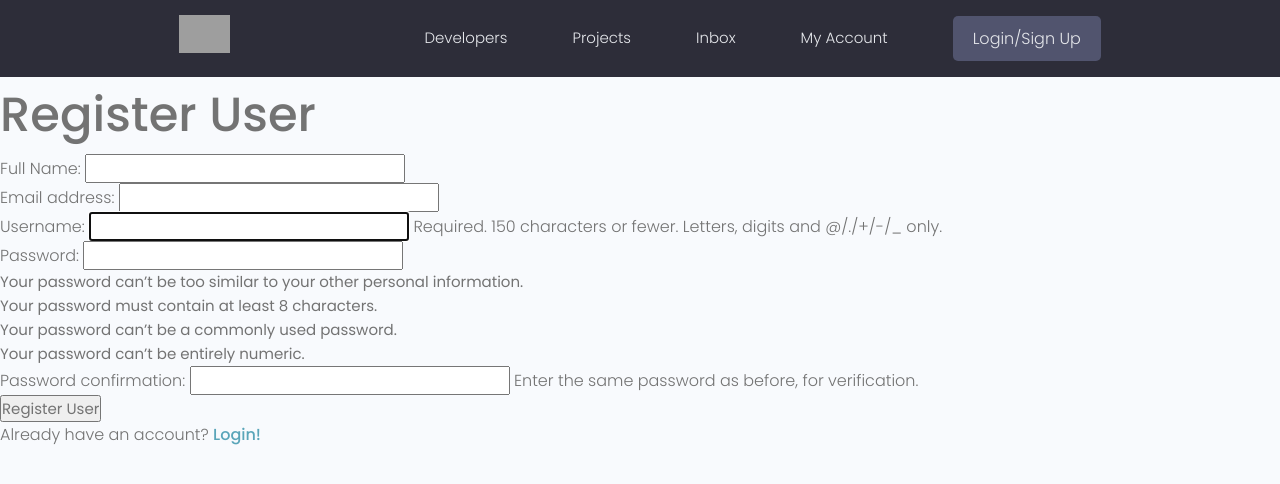
After one commit to nnune028/devsearch108, a Django app: page /register/ in a window 1280 px wide. The commit adds this page. Shown: the top 484 px of the page. Run offline with Django 4.2, Linux system fonts and the light colour scheme; some libraries are stand-ins or nearby versions; grey boxes are pictures that could not be loaded.

Commit message:
Add user registration.

```diff
--- a/projects/views.py
+++ b/projects/views.py
@@ -2,6 +2,7 @@ from django.shortcuts import render, redirect
 from django.http import HttpResponse
 from .models import Project
 from .forms import ProjectForm
+from django.contrib.auth.decorators import login_required
 
 # Create your views here.
 def projects(request):
@@ -15,6 +16,7 @@ def project(request, pk):
     context = {'project':projectObj, 'tags':tags}
     return render(request, 'projects/single-project.html', context)
 
+@login_required(login_url="login") # If not logged in, redirect to the login URL
 def createProject(request):
     form = ProjectForm()
 
@@ -27,6 +29,7 @@ def createProject(request):
     context = {'form':form}
     return render(request, "projects/project_form.html", context)
 
+@login_required(login_url="login") # If not logged in, redirect to the login URL
 def updateProject(request, pk):
     project = Project.objects.get(id=pk) # Gets the existing project
     form = ProjectForm(instance=project) # Form is assigned to the existing project
@@ -40,6 +43,7 @@ def updateProject(request, pk):
     context = {'form':form}
     return render(request, "projects/project_form.html", context)
 
+@login_required(login_url="login") # If not logged in, redirect to the login URL
 def deleteProject(request, pk):
     project = Project.objects.get(id=pk) # Query object
     if request.method == 'POST':
--- a/templates/main.html
+++ b/templates/main.html
@@ -19,6 +19,15 @@
     </head>
 <body>
     {% include 'navbar.html' %}
+
+    {% if messages %}
+        <ul class="messages">
+            {% for message in messages %}
+                <li{% if message.tags %} class="{{ message.tags }}"{% endif %}>{{ message }}</li>
+            {% endfor %}
+        </ul>
+    {% endif %}
+
     {% block content %}
     {% endblock content %}
 </body>
--- a/templates/navbar.html
+++ b/templates/navbar.html
@@ -17,8 +17,12 @@
           <li class="header__menuItem"><a href="{% url 'projects' %}">Projects</a></li>
           <li class="header__menuItem"><a href="">Inbox</a></li>
           <li class="header__menuItem"><a href="">My Account</a></li>
-          <li class="header__menuItem"><a href="{% url 'create-project' %}" class="btn btn--sub">Add Project</a></li>
-          <li class="header__menuItem"><a href="" class="btn btn--sub">Login/Sign Up</a></li>
+          {% if request.user.is_authenticated %}
+            <li class="header__menuItem"><a href="{% url 'create-project' %}" class="btn btn--sub">Add Project</a></li>
+            <li class="header__menuItem"><a href="{% url 'logout' %}" class="btn btn--sub">Log Out</a></li>
+          {% else %}
+            <li class="header__menuItem"><a href="{% url 'login' %}" class="btn btn--sub">Login/Sign Up</a></li>
+          {% endif %}
         </ul>
       </nav>
     </div>
--- /dev/null
+++ b/users/forms.py
@@ -0,0 +1,11 @@
+from django.forms import ModelForm
+from django.contrib.auth.models import User
+from django.contrib.auth.forms import UserCreationForm
+
+class CustomUserCreationForm(UserCreationForm):
+    class Meta:
+        model = User
+        fields = ['first_name', 'email', 'username', 'password1', 'password2']
+        labels = {
+            'first_name':'Full Name',
+        }
--- /dev/null
+++ b/users/templates/users/login_register.html
@@ -0,0 +1,27 @@
+{% extends 'main.html' %}
+
+{% block content %}
+
+{% if page == 'register' %}
+
+<h1>Register User</h1>
+<form method="POST" action="{% url 'register' %}">
+    {% csrf_token %}
+    {{ form.as_p }}
+    <input type="submit" value="Register User" />
+</form>
+<p>Already have an account? <a href="{% url 'login' %}">Login!</a></p>
+
+{% else %}
+<form action="{% url 'login' %}" method="POST">
+    <!-- csrf token must be added for every post request -->
+    {% csrf_token %}
+    <input type="text" name="username" placeholder="Username" />
+    <input type="password" name="password" placeholder="Enter password" />
+    <input type="submit" value="Login" />
+
+    <p>Don't have an account? <a href="{% url 'register' %}">Sign up!</a></p>
+</form>
+{% endif %}
+
+{% endblock content %}
--- a/users/urls.py
+++ b/users/urls.py
@@ -2,6 +2,10 @@ from django.urls import path, include
 from . import views
 
 urlpatterns = [
+    path('login/', views.loginUser, name="login"),
+    path('logout/', views.logoutUser, name="logout"),
+    path('register/', views.registerUser, name="register"),
+
     path('', views.profiles, name="profiles"),
     path('profile/<str:pk>/', views.userProfile, name="profile"),
 ]
--- a/users/views.py
+++ b/users/views.py
@@ -1,14 +1,71 @@
-from django.shortcuts import render
+from django.shortcuts import render, redirect
+from django.contrib.auth import login, authenticate, logout
+from django.contrib import messages
+from django.contrib.auth.models import User
 from .models import Profile
+from .forms import CustomUserCreationForm
+
 
 # Create your views here.
+
+''' Renders the login page '''
+def loginUser(request):
+    page = 'login'
+    if request.user.is_authenticated:
+        return redirect('profiles')
+
+    if request.method == 'POST':
+        username = request.POST['username']
+        password = request.POST['password']
+
+        try:
+            user = User.objects.get(username=username)
+        except:
+            messages.error(request, 'Username does not exist!')
+
+        user = authenticate(request, username=username, password=password) # Queries database and returns the username and password if there
+
+        if user is not None:
+            login(request, user) # Creates session for user in database, adds session to the browser's cookies
+            return redirect('profiles')
+        else:
+            messages.error(request, 'Username or password is incorrect.')
+
+    return render(request, 'users/login_register.html')
+
+def logoutUser(request):
+    logout(request) # Deletes the session
+    messages.success(request, 'User was successfully logged out.')
+    return redirect('login')
+
+def registerUser(request):
+    page = 'register'
+    form = CustomUserCreationForm()
+
+    if request.method == 'POST':
+        form = CustomUserCreationForm(request.POST)
+        if form.is_valid():
+            user = form.save(commit=False) # Holding a temporary instance of the user (in case we want to modify)
+            user.username = user.username.lower() # To prevent case sensitivity
+            user.save() # Now added to the database and saved
+
+            messages.success(request, 'User successfully created!')
+            login(request, user)
+            return redirect('profiles')
+        else:
+            messages.error(request, 'An error has occurred during registration.')
+
+    context = {'page':page, 'form':form}
+    return render(request, 'users/login_register.html', context)
 
 def profiles(request):
     profiles = Profile.objects.all()
     context = {'profiles':profiles}
     return render(request, 'users/profiles.html', context)
 
+
 def userProfile(request, pk):
+
     profile = Profile.objects.get(id=pk)
 
     topSkills = profile.skill_set.exclude(description="") # This excludes the skills that don't have a description
```
Also changed, not shown: db.sqlite3.
